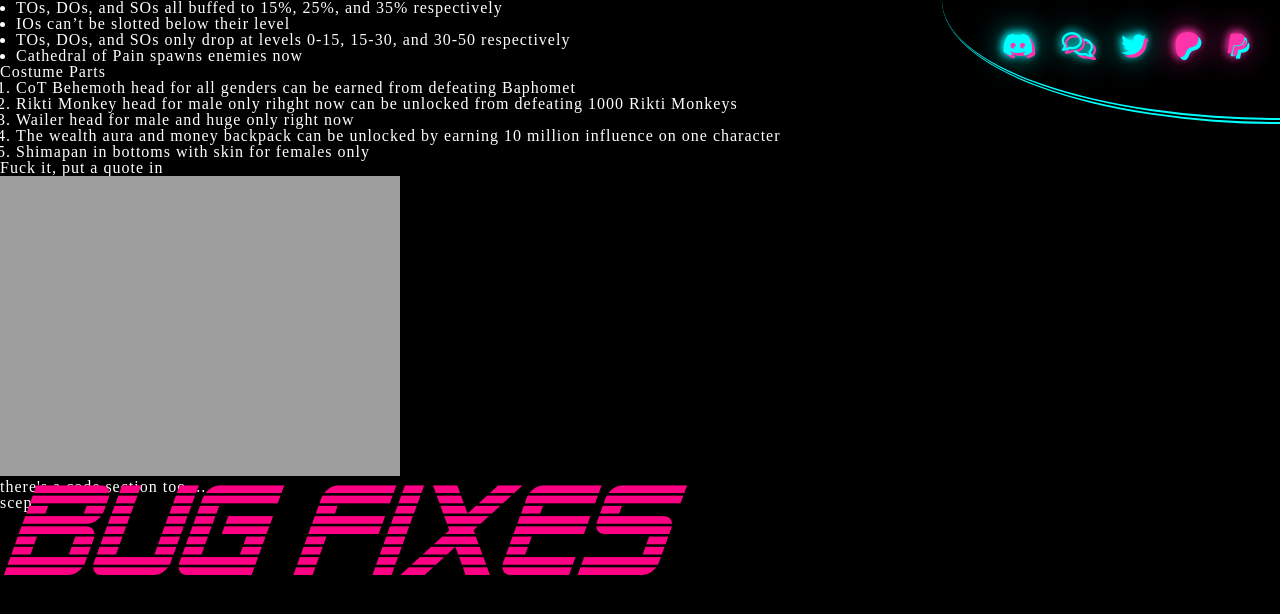
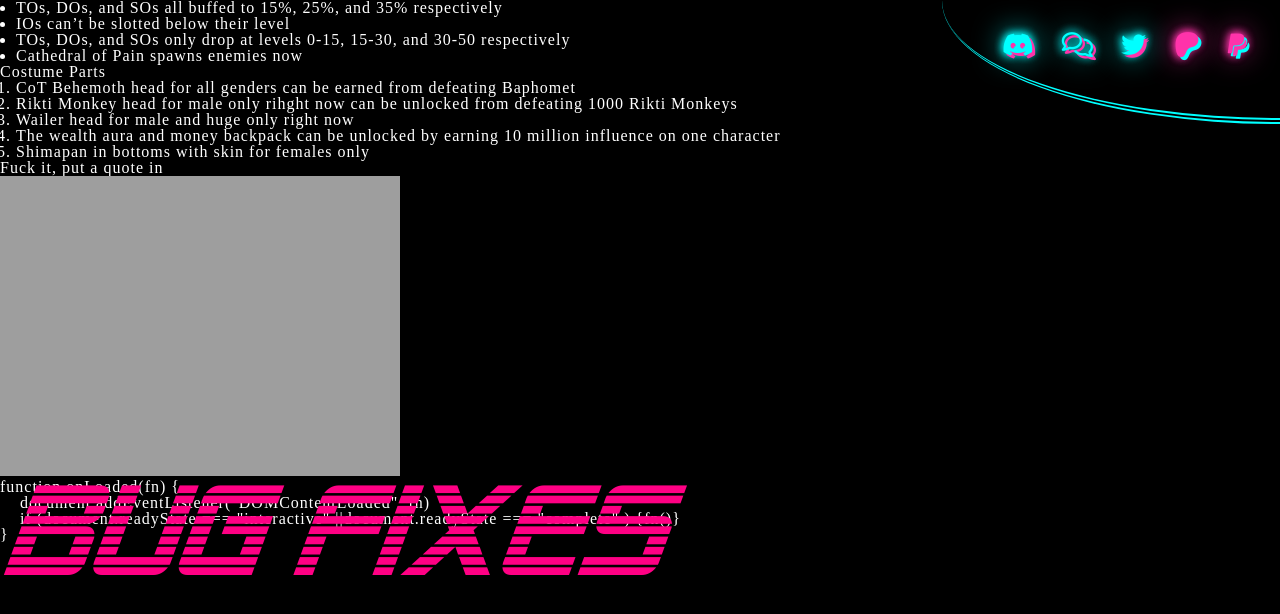
Before and after one commit to crekulon/tspy, a Jekyll site: the page built from _patchnotes/2021-11-06-patch-notes-test.md, in a window 1280 px wide. Shown: the top 614 px of the page. Built offline with Jekyll 4.4.1, drawn with Linux system fonts in a browser that asks for light colours; nearby versions of some CDN libraries.

Commit message:
Update Patch Notes “2021-11-06-patch-notes-test”

````diff
--- a/_patchnotes/2021-11-06-patch-notes-test.md
+++ b/_patchnotes/2021-11-06-patch-notes-test.md
@@ -22,6 +22,11 @@
 
 ![](https://crekulon.github.io/tspy/img/lamp.gif "lamppppppp!!!!!! yeesss")
 
-`there's a code section too....`
 
-`scep`
+
+```
+function onLoaded(fn) {
+    document.addEventListener("DOMContentLoaded", fn)
+    if (document.readyState === "interactive" ||document.readyState === "complete" ) {fn()}
+}
+```
````
